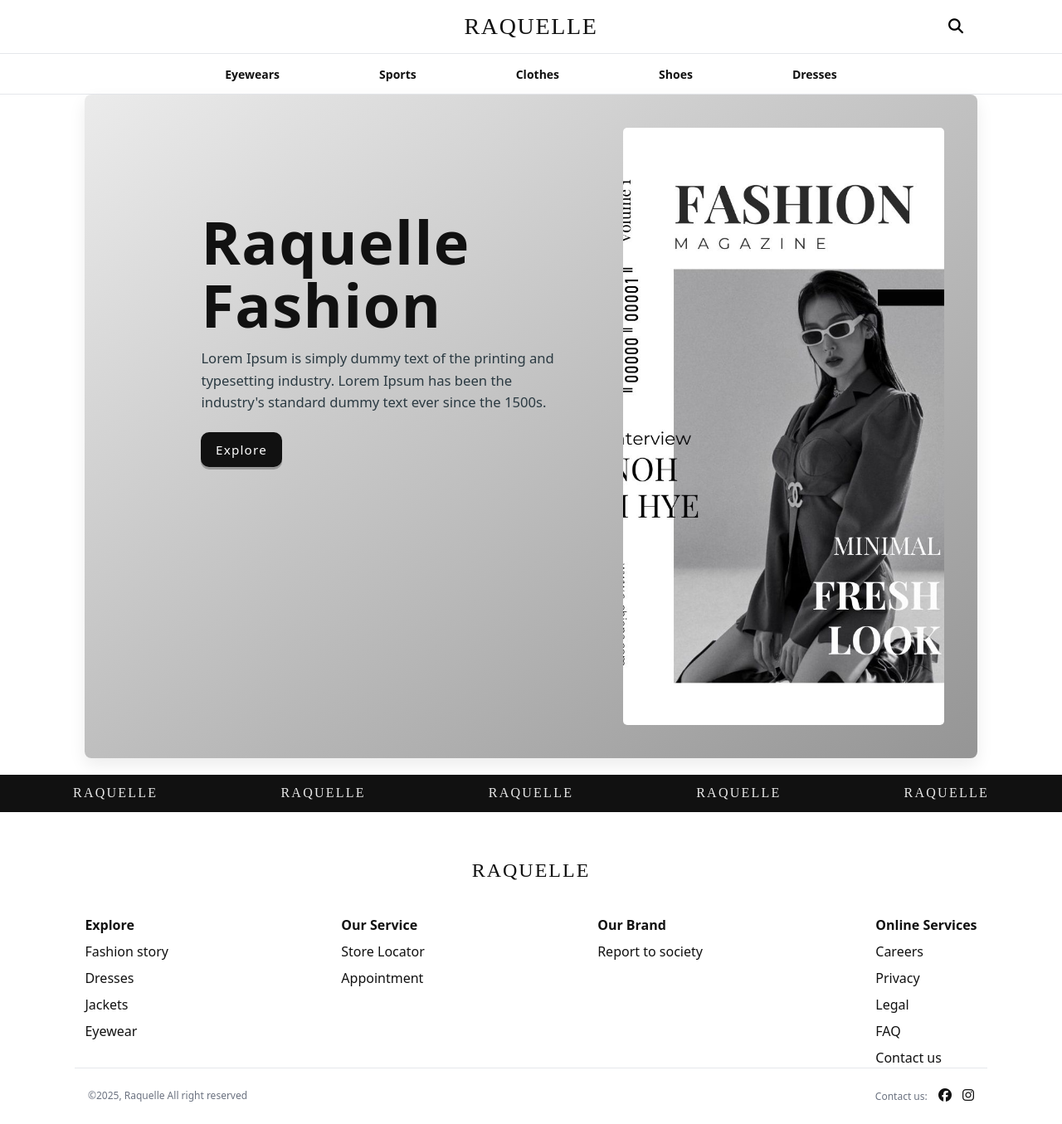
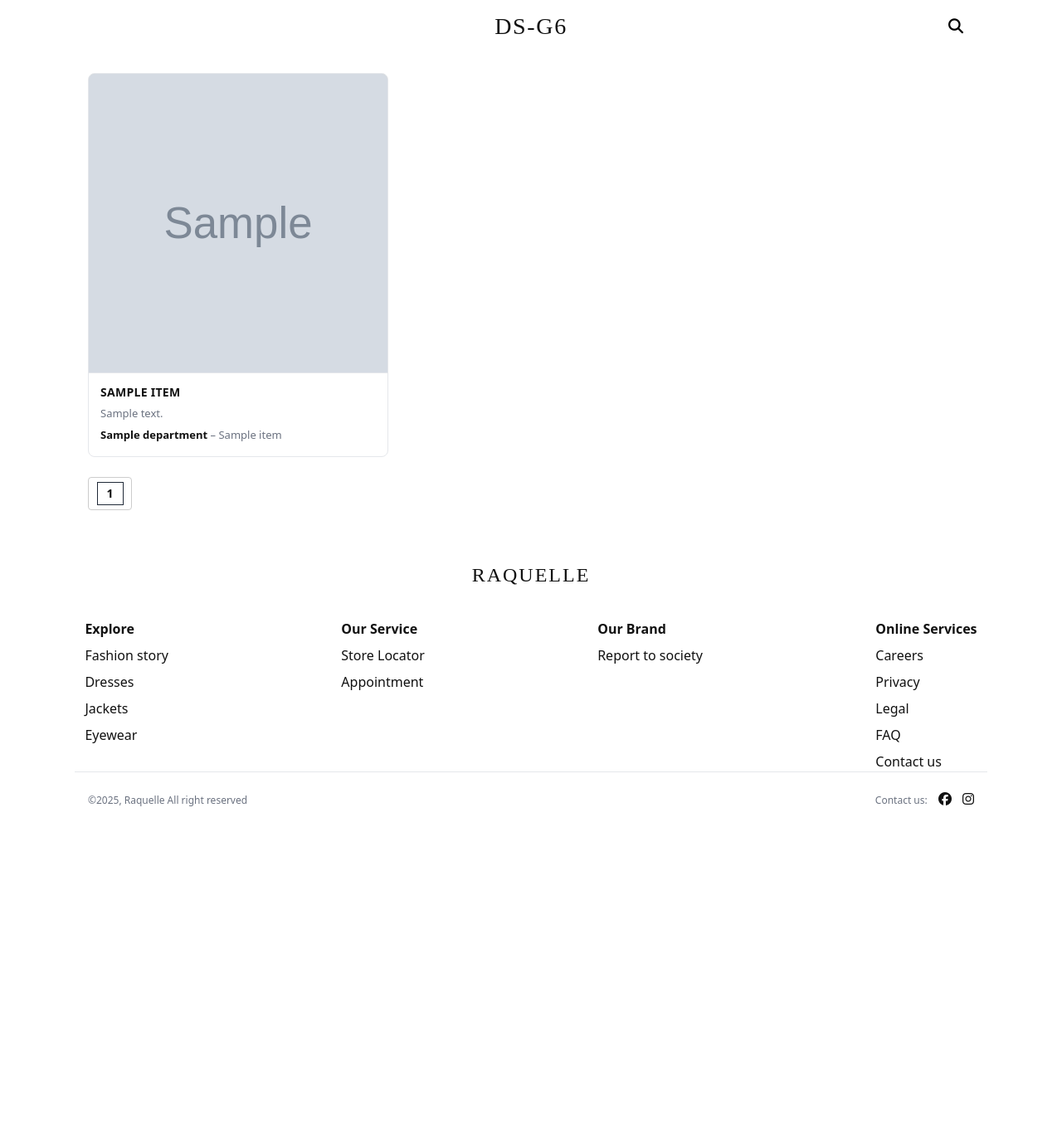
Before and after one commit to TTNguyen0312/APDS-FlaskApp, a Flask app: template frontend/templates/LandingPage.html in a window 1280 px wide. Shown: the whole page at 83% size. After the commit the page ends 972 px from the top, so only its background shows below. Run offline with Flask 3, Linux system fonts and the light colour scheme; the template is opened without the code that fills it: most values are stand-ins (such as "Sample title", 1, 10 or a date in 2020); grey boxes marked "Sample" are stand-in pictures.

Commit message:
feat: Integrate with backend for landing and product

```diff
--- a/frontend/app.py
+++ b/frontend/app.py
@@ -1,67 +1,46 @@
+import os
+
+import requests
 from flask import Flask, render_template, jsonify, request, url_for
 from collections import defaultdict
 from datetime import datetime
 from typing import DefaultDict, List, Dict, Any
 import uuid
+from dotenv import load_dotenv
+
+
+load_dotenv()
 
 app = Flask(__name__)
 
 reviews_store: DefaultDict[str, List[Dict[str, Any]]] = defaultdict(list)
-
-# In-memory store (mock)
-reviews_store: DefaultDict[str, List[Dict[str, Any]]] = defaultdict(list)
-
-def make_review(cloth_id: str, title: str, text: str) -> Dict[str, Any]:
-    return {
-        "reviewId": str(uuid.uuid4()),
-        "clothId": str(cloth_id),
-        "reviewTitle": title,
-        "reviewText": text,
-        "recommended": False,
-        "positiveFeedbackCount": 0,
-        "createdAt": datetime.utcnow().isoformat() + "Z",
-    }
-
-def seed_mock_reviews() -> None:
-    # seed ít review cho demo
-    if not reviews_store["1"]:
-        reviews_store["1"].extend([
-            make_review("1", "Nice quality", "Fabric is soft and comfy. True to size."),
-            make_review("1", "Good but a bit thin", "Looks great, slightly thin for winter."),
-            make_review("1", "Not my style", "Color looks different from photos on my screen."),
-        ])
-    if not reviews_store["2"]:
-        reviews_store["2"].extend([
-            make_review("2", "Excellent fit", "Fits perfectly. Will buy again."),
-        ])
-
-seed_mock_reviews()
+backend_url = os.getenv("BACKEND_URL", "http://localhost:5000")
 
 @app.route('/')
 def home():
-    return render_template('landingPage.html')
+    try:
+        response = requests.get(f"{backend_url}/clothes")
+        response.raise_for_status()
+        items = response.json()
+    except Exception as e:
+        print("Error fetching clothes:", e)
+        items = []
+    return render_template("LandingPage.html", items=items)
+
 
 @app.route('/item/<int:cloth_id>', methods=['GET'])
 def item_detail(cloth_id):
-    # MOCK demo
-    images = [
-        url_for('static', filename='img/clothes.jpg'),
-        url_for('static', filename='img/placeholder-120x120.png'),
-        url_for('static', filename='img/placeholder-120x120.png'),
-        url_for('static', filename='img/placeholder-120x120.png'),
-        url_for('static', filename='img/placeholder-120x120.png'),
-        url_for('static', filename='img/placeholder-120x120.png'),
-    ]
-    # dữ liệu “cloth” theo spec
-    cloth = {
-        "clothTitle": f"Clothes {cloth_id}",
-        "clothDescription": "This is a sample product detail page.",
-        "price": 100000,
-        "brand": "Business’ name",
-        "images": images,
-    }
+    try:
+        response = requests.get(f"{backend_url}/clothes/{cloth_id}")
+        response.raise_for_status()
+        data = response.json()
+        # assuming API returns a dict with keys: ClothTitle, ClothDescription, Department, DivisionName, price, images
+        cloth = data.get("items", [{}])[0]
+    except requests.RequestException as e:
+        # fallback if API fails
+        return f"Error fetching cloth data: {e}", 500
 
-    # --- Content negotiation: JSON khi Accept: application/json hoặc ?format=json ---
+    # --- Content negotiation: JSON ---
     wants_json = (
         request.args.get("format") == "json" or
         request.accept_mimetypes["application/json"] >= request.accept_mimetypes["text/html"]
@@ -69,17 +48,22 @@ def item_detail(cloth_id):
     if wants_json:
         return jsonify({"items": [cloth]})
 
-    # --- HTML (server-side render) ---
+    # --- HTML render ---
     product = {
         "id": cloth_id,
-        "name": cloth["clothTitle"],
-        "description": cloth["clothDescription"],
-        "price": cloth["price"],
-        "brand": cloth["brand"],
-        "main_image": images[0] if images else None,
-        "thumbs": images[1:] if len(images) > 1 else [],
+        "ClothTitle": cloth.get("ClothTitle", f"Clothes {cloth_id}"),
+        "ClothDescription": cloth.get("ClothDescription", "No description available."),
+        "ClassName": cloth.get("ClassName", "Class"),
+        "Department": cloth.get("Department", "Fashion"),
+        "DivisionName": cloth.get("DivisionName", "Division"),
+        "price": cloth.get("price", 0),
+        "images": cloth.get("images", []),
+        "main_image": cloth.get("images", [None])[0],
     }
+    print("Product details:", product)
+
     return render_template('ProductDetail.html', product=product)
+
 
 # ---------- CREATE REVIEW (POST /review) ----------
 @app.post('/review')
@@ -117,5 +101,5 @@ def search():
     return render_template("search.html")
 
 
-if __name__ == '__main__':
-    app.run(debug=True)
+if __name__ == "__main__":
+    app.run(host="127.0.0.1", port=8000, debug=True)
--- a/frontend/templates/LandingPage.html
+++ b/frontend/templates/LandingPage.html
@@ -1,33 +1,126 @@
 {% extends "base.html" %}
+{% block title %}APDS-ASM3{% endblock %}
+
 {% block content %}
+{% block head_extra %}
+<link rel="stylesheet" href="{{ url_for('static', filename='css/search.css') }}">
+<style>
+  .pagination ol { display: flex; list-style: none; gap: 0.5rem; padding: 0; }
+  .pagination li { padding: 0.3rem 0.6rem; border: 1px solid #ccc; border-radius: 4px; }
+  .pagination li span { font-weight: bold; }
+  .pagination li a { text-decoration: none; color: inherit; }
+</style>
+{% endblock %}
 
-{% block head_extra %}
-<link rel="stylesheet" href="{{ url_for('static', filename='css/LandingPage.css') }}">
-{% endblock %}
-<main class="hero-wrap">
-  <section class="hero-card">
-    <div class="hero-left">
-      <h1 class="brand">Raquelle<br>Fashion</h1>
-      <p class="lead">
-        Lorem Ipsum is simply dummy text of the printing and typesetting industry.
-        Lorem Ipsum has been the industry's standard dummy text ever since the 1500s.
-      </p>
-      <a class="btn" href="#" aria-label="Explore the collection">Explore</a>
-    </div>
-    <div class="hero-right">
-      <img src="{{ url_for('static', filename='img/image_banner1.jpg') }}" alt="Magazine cover">
-    </div>
-  </section>
-</main>
+<ul id="clothes-section" aria-label="Products">
+  {% for item in items %}
+  <li class="product-item">
+    <a href="{{ url_for('item_detail', cloth_id=item.ClothingID) }}">
+      <figure>
+        <div
+          aria-label="{{ item.ClothTitle }} image"
+          role="img"
+          style="background-image: url('{{ item.image_url or url_for('static', filename='img/placeholder.png') }}'); width:360px; height:360px; background-size:cover; background-position:center;">
+        </div>
+        <figcaption>
+          <h3>{{ item.ClothTitle|upper or 'PRODUCT TITLE' }}</h3>
+          <p>{{ item.ClothDescription or 'No description available.' }}</p>
+          <p><strong>{{ item.Department or 'Department' }}</strong> – {{ item.DivisionName or 'Division' }}</p>
+        </figcaption>
+      </figure>
+    </a>
+  </li>
+  {% endfor %}
+</ul>
 
-<div class="brand-strip">
-  <div class="brand-track">
-    <span>RAQUELLE</span>
-    <span>RAQUELLE</span>
-    <span>RAQUELLE</span>
-    <span>RAQUELLE</span>
-    <span>RAQUELLE</span>
-  </div>
-</div>
+
+<nav aria-label="Pagination" class="pagination">
+  <ol id="pagination-controls"></ol>
+</nav>
+
+<script>
+  const itemsPerPage = 12;
+  const items = document.querySelectorAll(".product-item");
+  const totalPages = Math.ceil(items.length / itemsPerPage);
+  const paginationContainer = document.getElementById("pagination-controls");
+  let currentPage = 1;
+
+  function showPage(page) {
+    currentPage = page;
+    const start = (page - 1) * itemsPerPage;
+    const end = start + itemsPerPage;
+
+    items.forEach((item, index) => {
+      item.style.display = index >= start && index < end ? "block" : "none";
+    });
+
+    renderPagination();
+  }
+
+  function renderPagination() {
+    paginationContainer.innerHTML = "";
+
+    // Previous arrow
+    if (currentPage > 1) {
+      const prev = document.createElement("li");
+      prev.innerHTML = `<a href="#">«</a>`;
+      prev.addEventListener("click", e => { e.preventDefault(); showPage(currentPage - 1); });
+      paginationContainer.appendChild(prev);
+    }
+
+    // Page numbers (show 2 before and 2 after current page)
+    const startPage = Math.max(1, currentPage - 2);
+    const endPage = Math.min(totalPages, currentPage + 2);
+
+    if (startPage > 1) {
+      const li = document.createElement("li");
+      li.innerHTML = `<a href="#">1</a>`;
+      li.addEventListener("click", e => { e.preventDefault(); showPage(1); });
+      paginationContainer.appendChild(li);
+
+      if (startPage > 2) {
+        const dots = document.createElement("li");
+        dots.innerHTML = `<span>...</span>`;
+        paginationContainer.appendChild(dots);
+      }
+    }
+
+    for (let i = startPage; i <= endPage; i++) {
+      const li = document.createElement("li");
+      if (i === currentPage) {
+        li.innerHTML = `<span>${i}</span>`;
+      } else {
+        li.innerHTML = `<a href="#">${i}</a>`;
+        li.addEventListener("click", e => { e.preventDefault(); showPage(i); });
+      }
+      paginationContainer.appendChild(li);
+    }
+
+    if (endPage < totalPages) {
+      if (endPage < totalPages - 1) {
+        const dots = document.createElement("li");
+        dots.innerHTML = `<span>...</span>`;
+        paginationContainer.appendChild(dots);
+      }
+
+      const li = document.createElement("li");
+      li.innerHTML = `<a href="#">${totalPages}</a>`;
+      li.addEventListener("click", e => { e.preventDefault(); showPage(totalPages); });
+      paginationContainer.appendChild(li);
+    }
+
+    // Next arrow
+    if (currentPage < totalPages) {
+      const next = document.createElement("li");
+      next.innerHTML = `<a href="#">»</a>`;
+      next.addEventListener("click", e => { e.preventDefault(); showPage(currentPage + 1); });
+      paginationContainer.appendChild(next);
+    }
+  }
+
+  // Initialize
+  showPage(1);
+</script>
+
 
 {% endblock %}
--- a/frontend/templates/base.html
+++ b/frontend/templates/base.html
@@ -4,7 +4,7 @@
 <head>
     <meta charset="utf-8" />
     <meta name="viewport" content="width=device-width, initial-scale=1" />
-    <title>{% block title %}Raquelle{% endblock %}</title>
+    <title>{% block title %}DS-G6{% endblock %}</title>
 
     <!-- Font Awesome (CDN) -->
     <link rel="stylesheet" href="https://cdnjs.cloudflare.com/ajax/libs/font-awesome/6.5.1/css/all.min.css"
--- a/frontend/templates/partials/header.html
+++ b/frontend/templates/partials/header.html
@@ -2,7 +2,7 @@
     <!-- Top bar: brand centered, search on the right -->
     <div role="banner">
         <a href="/" aria-label="Raquelle home">
-            <h1>RAQUELLE</h1>
+            <h1>DS-G6</h1>
         </a>
         <button type="button" id="searchToggle" class="icon-btn" aria-expanded="false" aria-controls="searchBar" aria-label="Open search">
             <i class="fa-solid fa-magnifying-glass"></i>
@@ -17,14 +17,4 @@
         </form>
     </div>
 
-    <!-- Primary navigation row -->
-    <nav aria-label="Primary">
-        <ul>
-            <li><a href="#">Eyewears</a></li>
-            <li><a href="#">Sports</a></li>
-            <li><a href="#">Clothes</a></li>
-            <li><a href="#">Shoes</a></li>
-            <li><a href="#">Dresses</a></li>
-        </ul>
-    </nav>
 </header>
```
Also changed, not shown: frontend/templates/ProductDetail.html (+29 -108 lines), frontend/templates/partials/product_card.html (+8 -7 lines), frontend/templates/search.html (+1 -12 lines), 1 other file.
